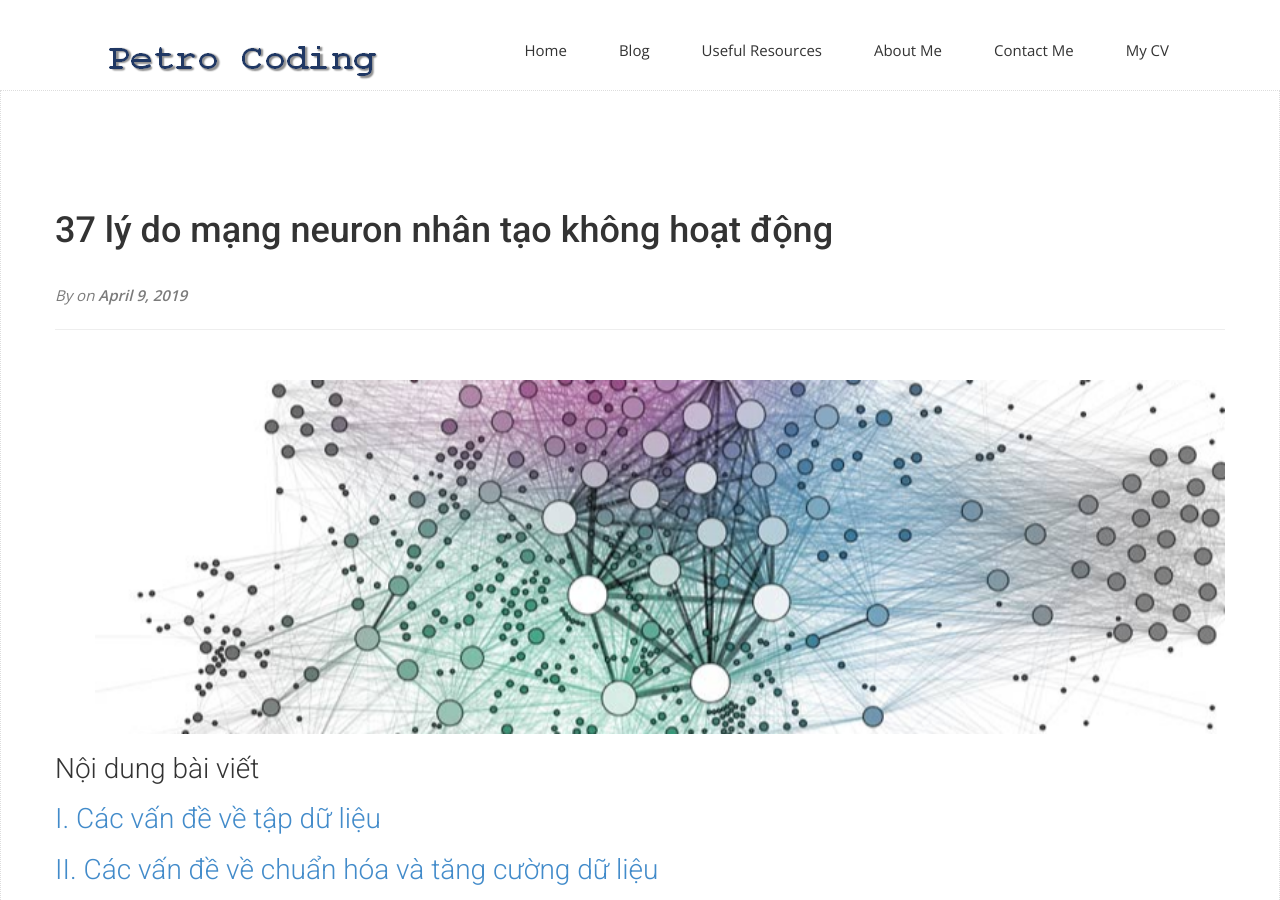
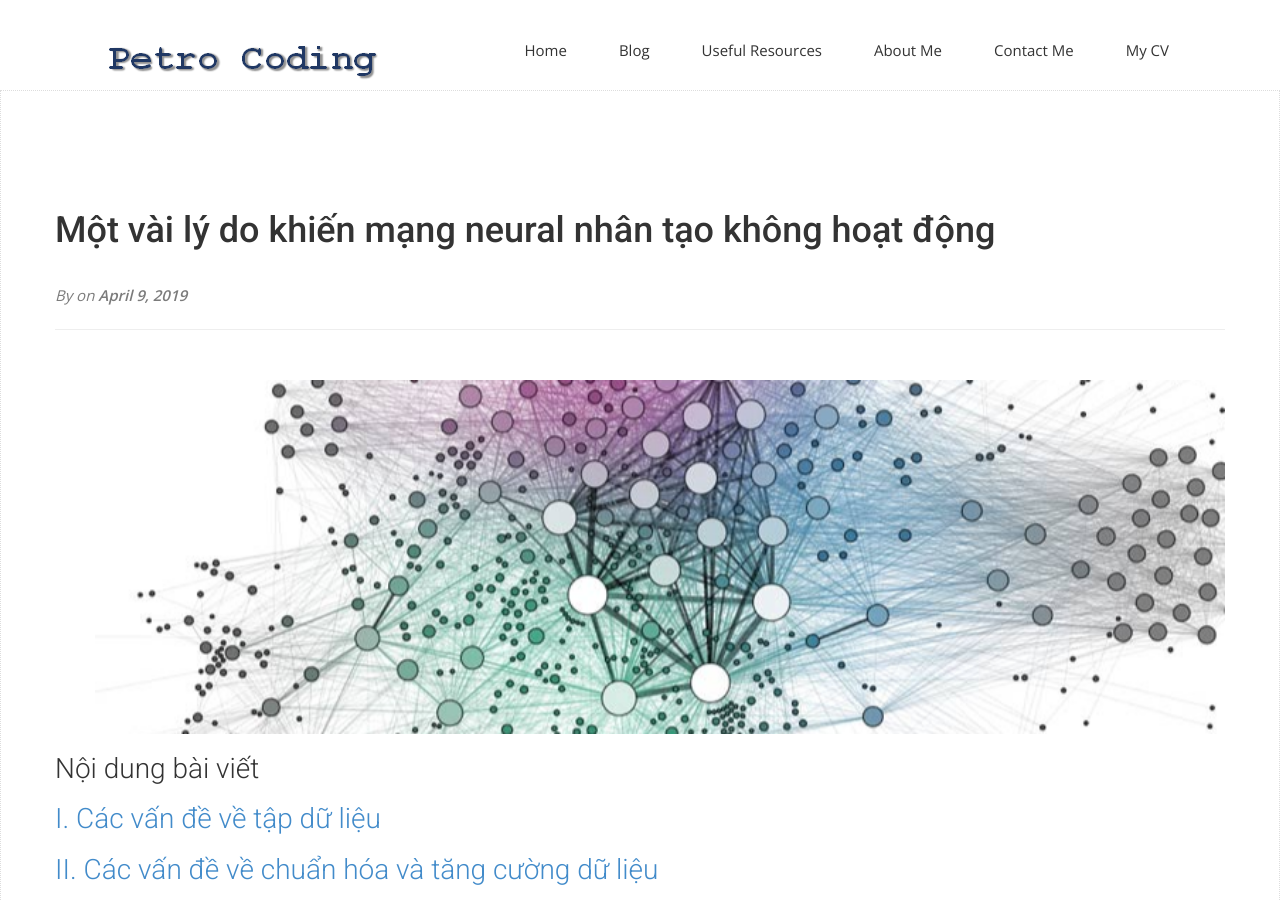
Before and after one commit to YanGBloG/superseded, a Jekyll site: the page built from _posts/2019-04-09-nn-stop-working.md, in a window 1280 px wide and 900 px high. Built offline with Jekyll 4.4.1, drawn with Linux system fonts in a browser that asks for light colours; nearby versions of some CDN libraries; some web fonts are replaced; library files that are not in the unit come from our copies.

Commit message:
Update 2019-04-09-nn-stop-working.md

```diff
--- a/_posts/2019-04-09-nn-stop-working.md
+++ b/_posts/2019-04-09-nn-stop-working.md
@@ -1,6 +1,6 @@
 ---
 layout: post
-title: 37 lý do mạng neuron nhân tạo không hoạt động
+title: Một vài lý do khiến mạng neural nhân tạo không hoạt động
 tags : [machine learning]
 ---
 
```
